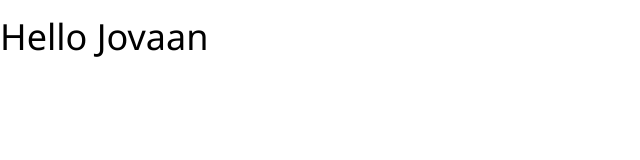
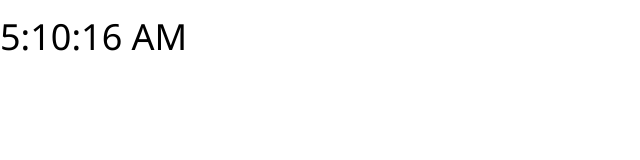
Before and after one commit to ballsyblake/mywebsite, a plain HTML site: page index.html in a window 1280 px wide. Shown: the whole page, without its empty margins (0-640 px from the left). Drawn offline with nearby package versions, Linux system fonts and the light colour scheme.

Commit message:
Update index.html

```diff
--- a/index.html
+++ b/index.html
@@ -11,13 +11,13 @@ body {font-family: "Lato", sans-serif}
 .mySlides {display: none}
 </style>
 <body>
-  <h1>Hello Jovaan</h1>
+  <h1 id="test">Hello Jovaan</h1>
   <script>
     var myVar = setInterval(myTimer, 1000);
 
 function myTimer() {
   var d = new Date();
-  alert("Oh hi there Jovaan");
+  document.getElementById("test").innerHTML = d.toLocaleTimeString();
 }
 
   </script>
```
